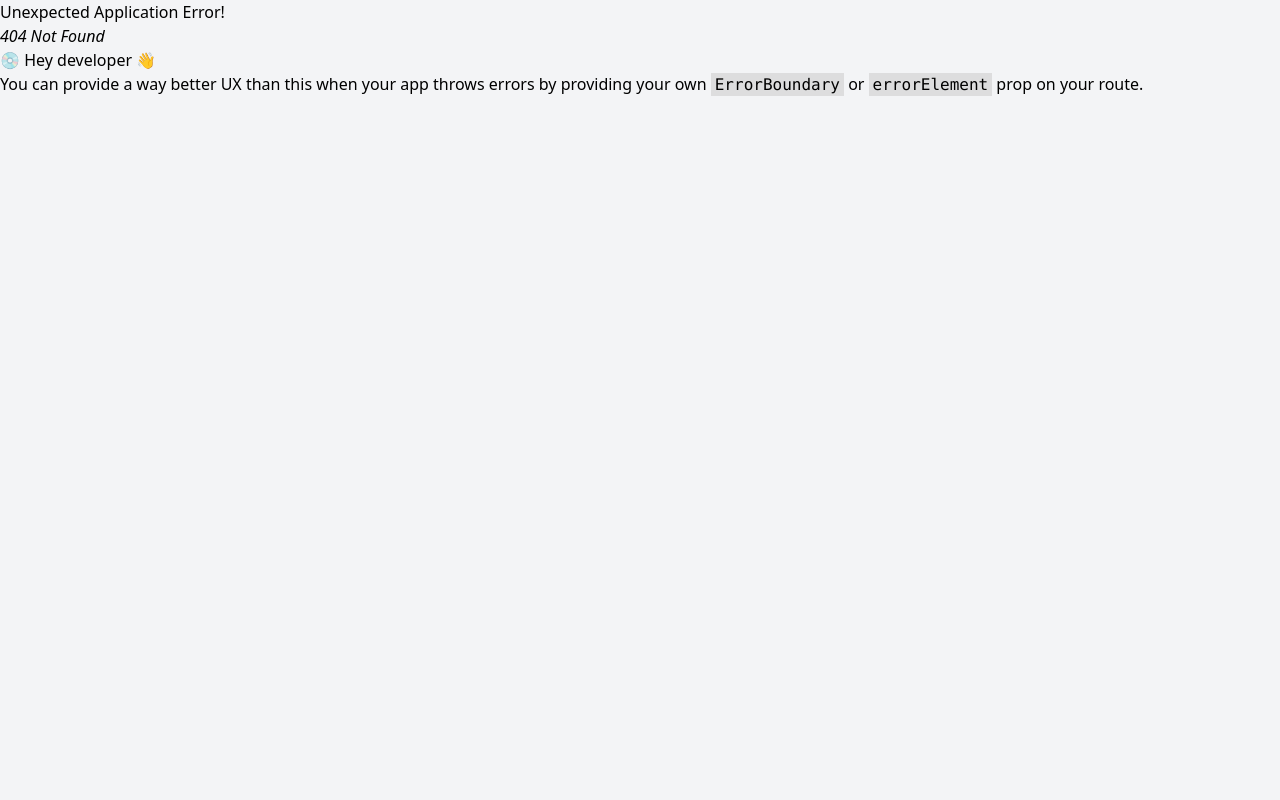
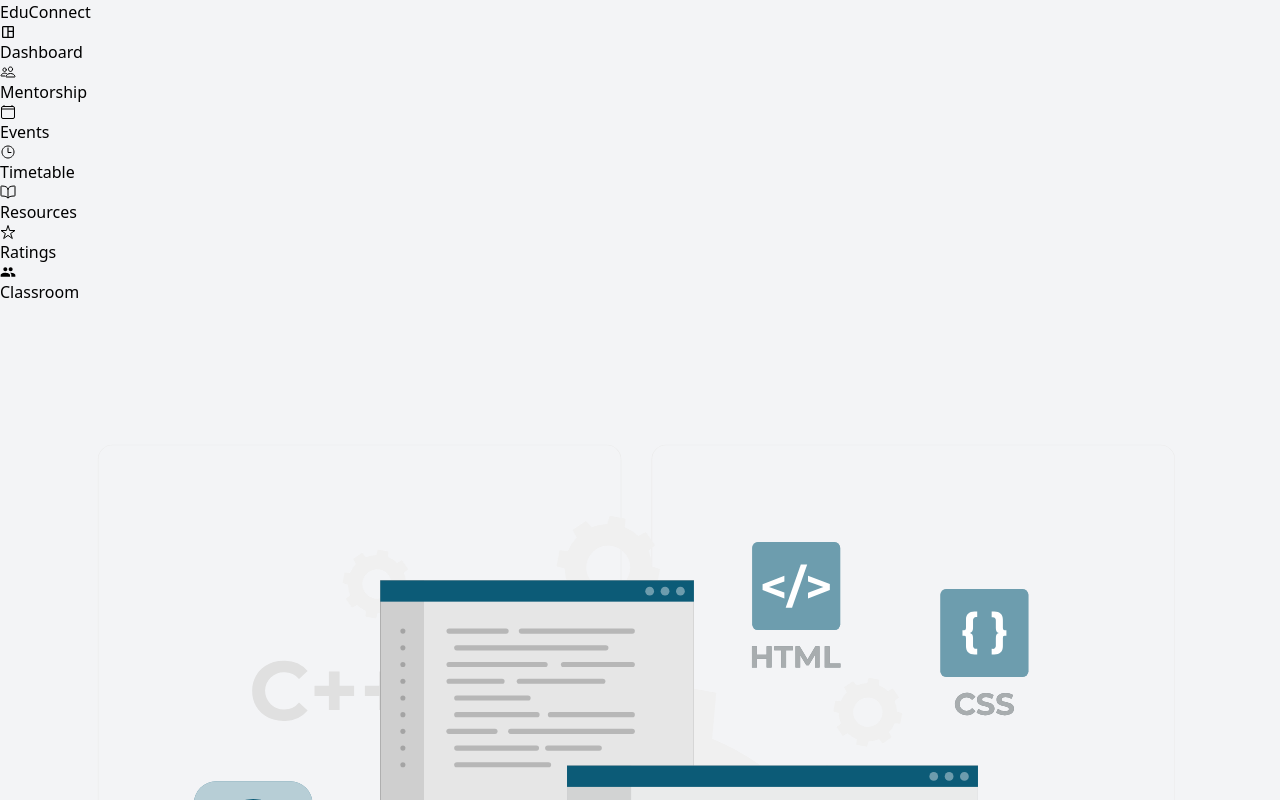
Before and after one commit to BSC-04-20/EduconnectFrontend, a React (Vite) app: page /events in a window 1280 px wide. Before the commit this address had no page. Shown: the top 800 px of the page. Built offline with nearby package versions, Linux system fonts and the light colour scheme.

Commit message:
Construction page

```diff
--- a/src/components/Lecture/SideBar.jsx
+++ b/src/components/Lecture/SideBar.jsx
@@ -1,47 +1,37 @@
 import { NavLink } from "react-router-dom";
 import { MdGroup, MdOutlineSpaceDashboard } from "react-icons/md";
-import { IoBookOutline, IoCalendarClearOutline, IoPeopleOutline, IoStar, IoStarOutline, IoTimeOutline } from "react-icons/io5";
+import { IoBookOutline, IoCalendarClearOutline, IoPeopleOutline, IoStarOutline, IoTimeOutline } from "react-icons/io5";
 
-export default function LectureSideBar(){
-    return(
-        <aside className=" fixed w-[15%] flex flex-col gap-3 bg-white h-[100vh]">
+const navLinks = [
+    { to: "/", label: "Dashboard", icon: <MdOutlineSpaceDashboard className="size-[1.5rem]" /> },
+    { to: "/mentorship", label: "Mentorship", icon: <IoPeopleOutline className="size-[1.5rem]" /> },
+    { to: "/events", label: "Events", icon: <IoCalendarClearOutline className="size-[1.5rem]" /> },
+    { to: "/timetable", label: "Timetable", icon: <IoTimeOutline className="size-[1.5rem]" /> },
+    { to: "/resources", label: "Resources", icon: <IoBookOutline className="size-[1.5rem]" /> },
+    { to: "/ratings", label: "Ratings", icon: <IoStarOutline className="size-[1.5rem]" /> },
+    { to: "/classroom", label: "Classroom", icon: <MdGroup className="size-[1.5rem]" /> },
+];
+
+export default function LectureSideBar() {
+    return (
+        <aside className="fixed w-[15%] flex flex-col gap-3 bg-white h-[100vh]">
             <div className="my-5 text-center">
                 <span className="font-bold text-xl">EduConnect</span>
             </div>
-            <NavLink to="/" className={({isActive}) => isActive ? "text-slate-200 flex bg-sky-900 flex-row items-center gap-3 py-2 pl-4" : "text-black flex flex-row items-center gap-3 py-2 pl-4"}>
-                <MdOutlineSpaceDashboard className="size-[1.5rem]"/>
-                Dashboard
-            </NavLink>
-
-            <NavLink to="/mentorship" className={({isActive}) => isActive ? "text-slate-200 flex bg-sky-900 flex-row items-center gap-3 pl-4" : "text-black flex flex-row items-center gap-3 pl-4"}>
-                <IoPeopleOutline className="size-[1.5rem]"/>
-                Mentorship
-            </NavLink>
-
-            <NavLink to="/mentorship" className={({isActive}) => isActive ? "text-slate-200 flex bg-sky-900 flex-row items-center gap-3 pl-4" : "text-black flex flex-row items-center gap-3 pl-4"}>
-                <IoCalendarClearOutline className="size-[1.5rem]"/>
-                Events
-            </NavLink>
-
-            <NavLink to="/mentorship" className={({isActive}) => isActive ? "text-slate-200 flex bg-sky-900 flex-row items-center gap-3 pl-4" : "text-black flex flex-row items-center gap-3 pl-4"}>
-                <IoTimeOutline className="size-[1.5rem]"/>
-                Timetable
-            </NavLink>
-
-            <NavLink to="/mentorship" className={({isActive}) => isActive ? "text-slate-200 flex bg-sky-900 flex-row items-center gap-3 pl-4" : "text-black flex flex-row items-center gap-3 pl-4"}>
-                <IoBookOutline className="size-[1.5rem]"/>
-                Resources
-            </NavLink>
-
-            <NavLink to="/mentorship" className={({isActive}) => isActive ? "text-slate-200 flex bg-sky-900 flex-row items-center gap-3 pl-4" : "text-black flex flex-row items-center gap-3 pl-4"}>
-                <IoStarOutline className="size-[1.5rem]"/>
-                Ratings
-            </NavLink>
-
-            <NavLink to="/mentorship" className={({isActive}) => isActive ? "text-slate-200 flex bg-sky-900 flex-row items-center gap-3 pl-4" : "text-black flex flex-row items-center gap-3 pl-4"}>
-                <MdGroup className="size-[1.5rem]"/>
-                Classroom
-            </NavLink>
+            {navLinks.map(({ to, label, icon }) => (
+                <NavLink
+                    key={to}
+                    to={to}
+                    className={({ isActive }) =>
+                        isActive
+                            ? "text-slate-200 flex bg-sky-900 flex-row items-center gap-3 py-2 pl-4"
+                            : "text-black flex flex-row items-center gap-3 py-2 pl-4"
+                    }
+                >
+                    {icon}
+                    {label}
+                </NavLink>
+            ))}
         </aside>
-    )
+    );
 }
--- /dev/null
+++ b/src/components/construction.jsx
@@ -0,0 +1,16 @@
+import ConstructionImage from "../assets/Hand coding-rafiki.svg"
+import LectureSideBar from "./Lecture/SideBar"
+
+export default function Construction(){
+    return(
+        <div>
+            <LectureSideBar/>
+            <div className="flex flex-col items-center">
+                <img src={ConstructionImage} className="size-[30rem]"/>
+                <span className="text-xl">
+                    This page is under construction
+                </span>
+            </div>
+        </div>
+    )
+}
```
Also changed, not shown: src/config/routes.jsx (+28 -0 lines), src/assets/Hand coding-rafiki.svg (added), src/assets/construction-animate.svg (added).
